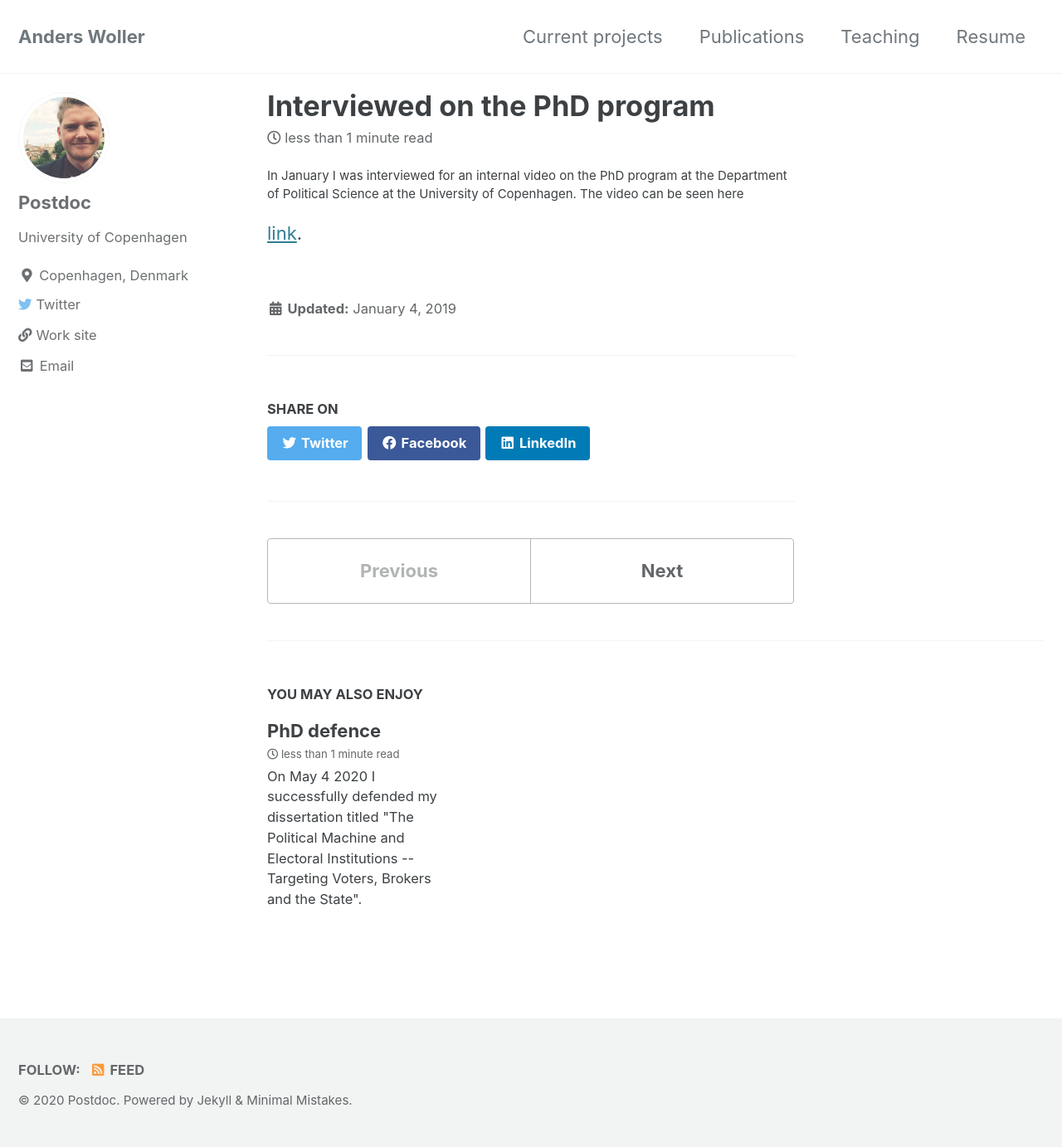
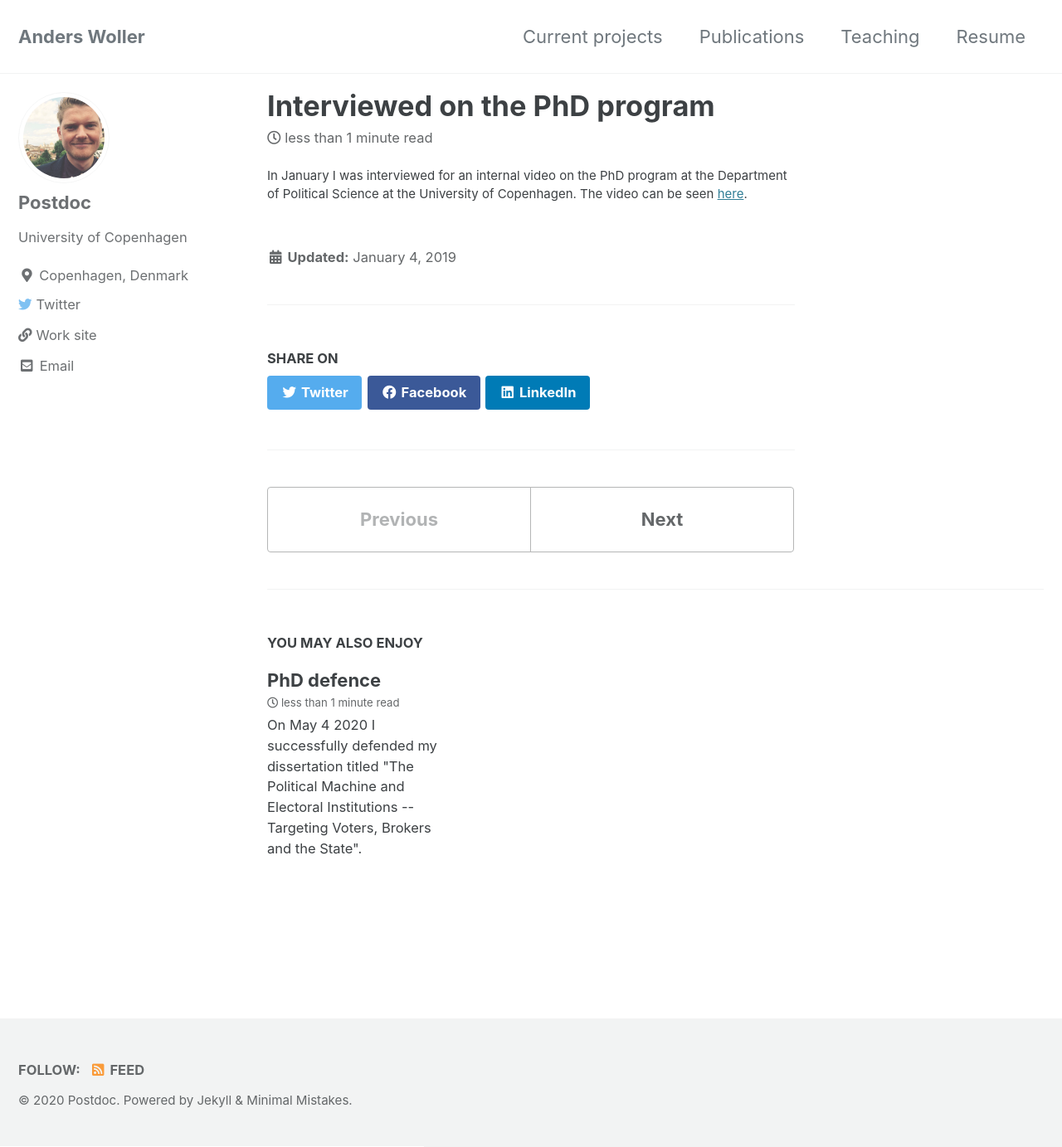
Before and after one commit to AndersWoller/AndersWoller.github.io, a Jekyll site: the page built from _posts/2019-01-04-interview.md, in a window 1280 px wide and 1383 px high. Shown: the whole window at 83% size. Built offline with Jekyll 4.4.1, drawn with Linux system fonts in a browser that asks for light colours; cached includes are drawn as plain includes.

Commit message:
Update 2019-01-04-interview.md

```diff
--- a/_posts/2019-01-04-interview.md
+++ b/_posts/2019-01-04-interview.md
@@ -3,4 +3,4 @@ title: "Interviewed on the PhD program"
 date: 2019-01-04
 ---
 
-<p style="font-size:15px"> In January I was interviewed for an internal video on the PhD program at the Department of Political Science at the University of Copenhagen. The video can be seen here</p> [link](https://politicalscience.ku.dk/education/phd/about/).
+<p style="font-size:15px"> In January I was interviewed for an internal video on the PhD program at the Department of Political Science at the University of Copenhagen. The video can be seen <a href="https://politicalscience.ku.dk/education/phd/about/">here</a>.</p>
```
